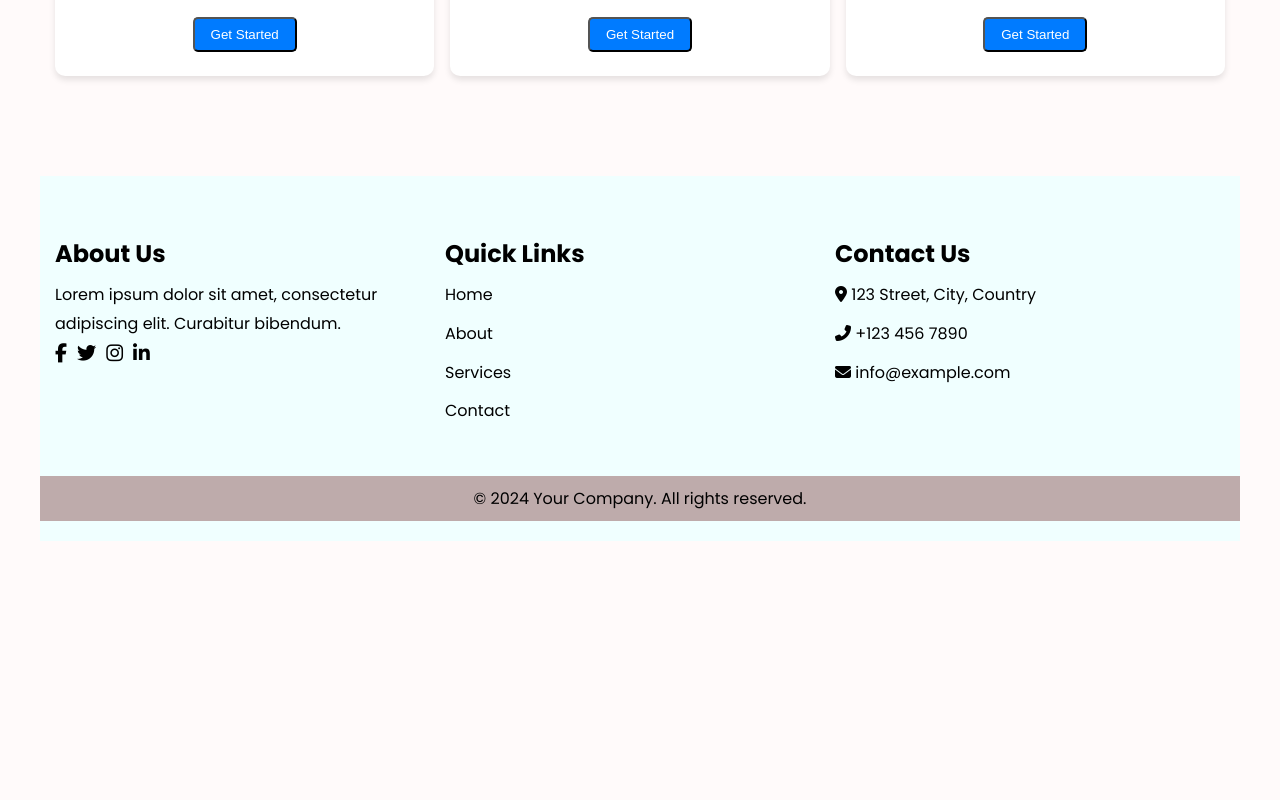
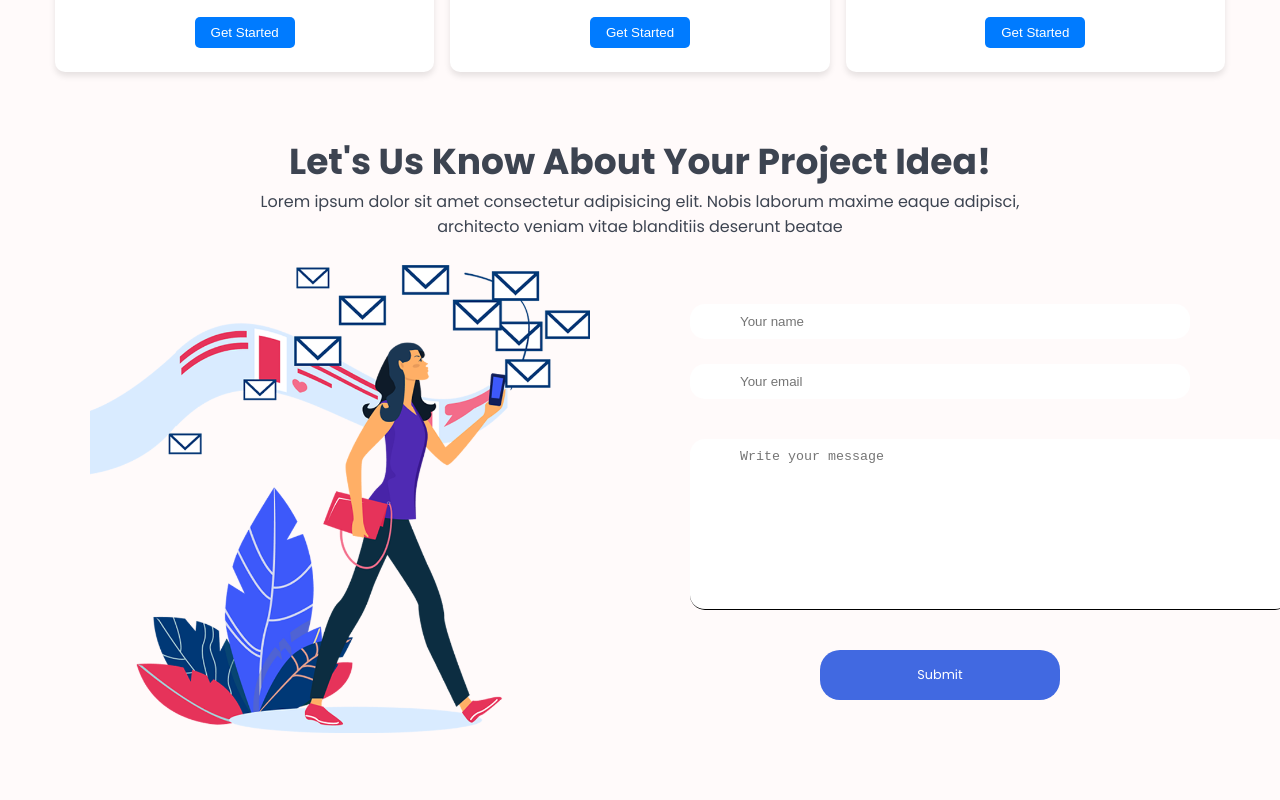
Before and after one commit to bossnoyon00/exclusive-service-project, a plain HTML site: page index.html in a window 1280 px wide. Shown: the part 2700-3500 px from the top of the page. Before the commit the page ends 3241 px from the top, so only its background shows below. Drawn offline with Linux system fonts and the light colour scheme.

Commit message:
update commit

```diff
--- a/index.html
+++ b/index.html
@@ -169,7 +169,8 @@
             <div class="main-container">
                 <h1 class="text-4xl mb-7 font-bold text-center">Our Plan</h1>
                 <div class="tabs">
-                    <div style="margin-bottom: 30px;" class="tab-list flex font-bold border justify-center w-min mx-auto mb-8">
+                    <div style="margin-bottom: 30px;"
+                        class="tab-list flex font-bold border justify-center w-min mx-auto mb-8">
                         <div class="tab px-5 py-2 rounded cursor-pointer transition text-blue-500 active">Monthly</div>
                         <div class="tab px-5 py-2 rounded cursor-pointer transition text-blue-500">Yearly</div>
                     </div>
@@ -192,7 +193,7 @@
                                                 class="fa fa-check-circle text-green-500 mr-2"></i>10 Free Sub-Domains
                                         </p>
                                     </div>
-                                    <button class="mt-6 plan-btn">Get Started</button>
+                                    <button style="border: 0;" class="mt-6 plan-btn">Get Started</button>
                                 </div>
                                 <div class="plan-card relative shadow-lg">
 
@@ -211,7 +212,7 @@
                                                 class="fa fa-check-circle text-green-500 mr-2"></i>10 Free Sub-Domains
                                         </p>
                                     </div>
-                                    <button class="mt-6 plan-btn">Get Started</button>
+                                    <button style="border: 0;" class="mt-6 plan-btn">Get Started</button>
                                 </div>
                                 <div class="plan-card">
                                     <h2 class="text-2xl font-semibold mb-1">Premium</h2>
@@ -230,7 +231,7 @@
                                                 class="fa fa-check-circle text-green-500 mr-2"></i>Unlimited Free
                                             Sub-Domains</p>
                                     </div>
-                                    <button class="mt-6 plan-btn">Get Started</button>
+                                    <button style="border: 0;" class="mt-6 plan-btn">Get Started</button>
                                 </div>
                             </div>
                         </div>
@@ -252,7 +253,7 @@
                                                 class="fa fa-check-circle text-green-500 mr-2"></i>10 Free Sub-Domains
                                         </p>
                                     </div>
-                                    <button class="mt-6 plan-btn">Get Started</button>
+                                    <button style="border: 0;" class="mt-6 plan-btn">Get Started</button>
                                 </div>
                                 <div class="plan-card relative shadow-lg">
 
@@ -271,7 +272,7 @@
                                                 class="fa fa-check-circle text-green-500 mr-2"></i>10 Free Sub-Domains
                                         </p>
                                     </div>
-                                    <button class="mt-6 plan-btn">Get Started</button>
+                                    <button style="border: 0;" class="mt-6 plan-btn">Get Started</button>
                                 </div>
                                 <div class="plan-card">
                                     <h2 class="text-2xl font-semibold mb-1">Premium</h2>
@@ -290,7 +291,7 @@
                                                 class="fa fa-check-circle text-green-500 mr-2"></i>Unlimited Free
                                             Sub-Domains</p>
                                     </div>
-                                    <button class="mt-6 plan-btn">Get Started</button>
+                                    <button style="border: 0;" class="mt-6 plan-btn">Get Started</button>
                                 </div>
                             </div>
                         </div>
@@ -300,6 +301,42 @@
         </section>
 
         <!-- Our Plan Section End -->
+
+
+
+        <!-- Contact Us Section Start -->
+
+        <section style="margin-top: 52px;">
+
+            <h2 style="text-align: center; font-size: 2.25rem; margin-bottom: 0;">Let's Us Know About Your Project Idea!
+            </h2>
+            <p style="text-align: center; margin-top: 0; margin-bottom: 26px;"> Lorem ipsum dolor sit amet consectetur
+                adipisicing elit. Nobis laborum
+                maxime eaque adipisci,
+                <br>architecto veniam vitae blanditiis deserunt beatae
+            </p>
+
+
+            <div class="contact-container">
+                <div>
+                    <img src="assets/contact-img.png" alt="">
+                </div>
+                <form>
+                    <div style="display: flex; gap: 25px; flex-wrap: wrap;">
+                        <input required placeholder="Your name" type="name" name="" id="">
+                        <input required placeholder="Your email" type="email" name="" id="">
+                    </div>
+                    <textarea required rows="10" placeholder="Write your message" name="message" id=""></textarea>
+                    <div style="text-align: center;">
+                        <a class="contact-btn" href="">Submit</a>
+                    </div>
+                </form>
+            </div>
+        </section>
+
+
+        <!-- Contact Us Section End -->
+
 
 
         <!-- Footer Section Start  -->
--- a/styles/main.css
+++ b/styles/main.css
@@ -341,7 +341,7 @@ body {
     text-align: left;
 }
 
-.space-y-2 > * + * {
+.space-y-2>*+* {
     margin-top: 0.5rem;
 }
 
@@ -362,7 +362,100 @@ body {
 /* Our Plan Style End  */
 
 
+/* Contact Style */
 
+.contact-container {
+    display: flex;
+    justify-content: space-around;
+    align-items: center;
+    flex-wrap: wrap;
+}
+
+.contact-container img {
+    width: 100%;
+    max-width: 500px;
+}
+
+.contact-container form {
+    width: 100%;
+    max-width: 500px;
+}
+
+.contact-container input,
+.contact-container textarea {
+    width: 100%;
+    max-width: 100%;
+    border: 0;
+    font-weight: 500;
+    padding: 10px;
+    border-radius: 15px;
+}
+
+.contact-container textarea {
+    border-bottom: 1px solid black;
+    margin-top: 25px;
+}
+
+.contact-container .contact-btn {
+
+    font-size: 0.8rem;
+    width: 80px;
+    text-align: center;
+    color: white;
+    text-decoration: none;
+    background-color: royalblue;
+    /*  */
+    display: inline-block;
+    padding: 16px 80px;
+    margin-top: 25px;
+    border-radius: 20px;
+}
+
+@media (min-width: 600px) {
+    .contact-container {
+        flex-direction: row;
+    }
+
+    .contact-container form {
+        display: flex;
+        flex-direction: column;
+        gap: 15px;
+    }
+
+    .contact-container input {
+        padding: 10px 50px;
+    }
+
+    .contact-container textarea {
+        padding: 10px 50px;
+    }
+}
+
+
+
+@media (max-width: 599px) {
+    .contact-container {
+        flex-direction: column;
+    }
+
+    .contact-container form {
+        display: flex;
+        flex-direction: column;
+        gap: 15px;
+    }
+
+    .contact-container input {
+        padding: 10px;
+    }
+
+    .contact-container textarea {
+        padding: 10px;
+    }
+
+    .contact-container .small-btn {
+        padding: 12px 50px;
+    }
+}
 
 
 /* Footer Style  */
@@ -428,7 +521,7 @@ body {
 }
 
 .footer-bottom {
-    background-color: #beabab;
+    background-color: #FFF5EE;
     text-align: center;
     padding: 10px 0;
     margin-top: 20px;
@@ -437,6 +530,8 @@ body {
 .footer-bottom p {
     margin: 0;
 }
+
+
 
 
 
```
